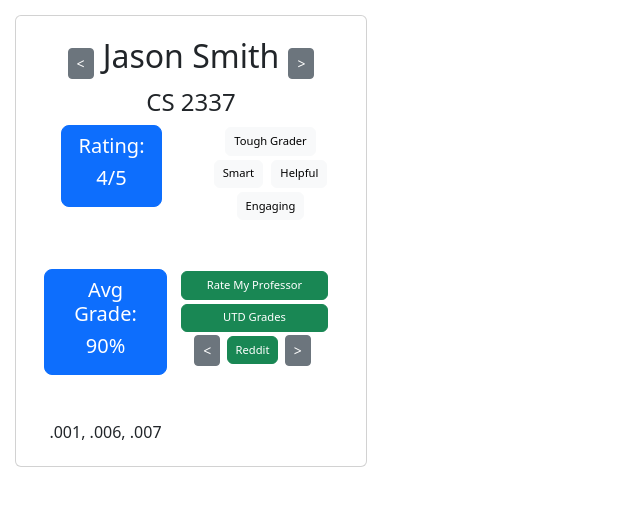
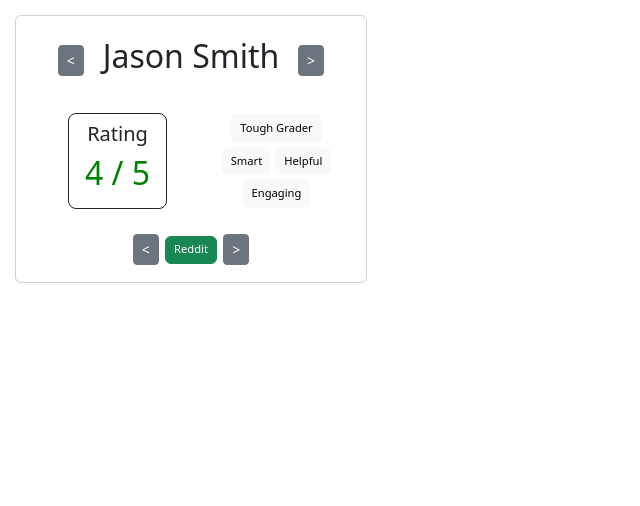
Before and after one commit to demonlexe/sk.edge, a browser extension: page Extension/professorTab/professorTab.html in a window 1280 px wide. Shown: the whole page, without its empty margins (0-640 px from the left). Drawn offline with Linux system fonts and the light colour scheme.

Commit message:
Updating professorTab UI

```diff
--- a/Extension/professorTab/professorTab.html
+++ b/Extension/professorTab/professorTab.html
@@ -13,26 +13,22 @@
                 <div class="card-body">
                     <div class="center-block">
                         <div>
-                            <div class="container text-center" style="height:10%">
+                            <div class="container text-center d-flex flex-column">
                                 <div class="row">
-                                    <div class="col">
-                                        <button class="btn btn-secondary btn-sm inline-with-padding"><</button>
+                                    <div class="col d-flex justify-content-evenly align-items-center">
+                                        <button class="btn btn-secondary btn-sm inline-with-padding">&lt;</button>
                                         <h2 class="inline-with-padding">Jason Smith</h2>
-                                        <button class="btn btn-secondary btn-sm inline-with-padding">></button>
-                                        <h4 id="class-code">CS 2337</h4>
-                                        <h5></h5>
+                                        <button class="btn btn-secondary btn-sm inline-with-padding">&gt;</button>
                                     </div>
-
                                 </div>
-                                <div class="row">
+                                <div class="row d-flex align-items-center justify-content-evenly">
                                   <div class="col">
-                                    <button type="button" class="btn btn-primary btn-lg">
-                                        <h5>Rating:</h5>
-                                        <h5 id="professor-rating-val">4/5</h5>
+                                    <button type="button" class="btn btn-outline-dark btn-lg">
+                                        <h5>Rating</h5>
+                                        <h2 id="professor-rating-val" style="color: green;">4 / 5</h2>
                                     </button>
-                                    <br></br>
                                   </div>
-                                  <div class="col">
+                                  <div class="col d-flex flex-wrap justify-content-center align-items-center p-0 my-4 ">
                                     <button type="button" class="btn btn-light text-wrap"
                                         style="--bs-btn-padding-y: .3rem; --bs-btn-padding-x: .5rem; --bs-btn-font-size: .7rem; margin:2px">
                                         Tough Grader
@@ -49,32 +45,9 @@
                                         style="--bs-btn-padding-y: .3rem; --bs-btn-padding-x: .5rem; --bs-btn-font-size: .7rem; margin:2px">
                                         Engaging
                                     </button>
-
                                 </div>
-                                <br></br>
-                                <br></br>
-                                <br></br>
-                                <div class="row">
-                                    <div class="col">
-                                      <button type="button" class="btn btn-primary btn-lg">
-                                          <h5>Avg Grade:</h5>
-                                          <h5 id="avg-grade-val">90%</h5>
-                                      </button>
                                     </div>
-                                    <div class="col">
-                                        <div class="row">
-                                            <button type="button" class="btn btn-success text-wrap"
-                                                style="--bs-btn-padding-y: .3rem; --bs-btn-padding-x: .5rem; --bs-btn-font-size: .7rem; margin:2px">
-                                                Rate My Professor
-                                            </button>
-                                        </div>
-                                        <div class="row">
-                                            <button type="button" class="btn btn-success text-wrap"
-                                                style="--bs-btn-padding-y: .3rem; --bs-btn-padding-x: .5rem; --bs-btn-font-size: .7rem; margin:2px">
-                                                UTD Grades
-                                            </button>
-                                        </div>
-                                        <div class="row">
+                                        <class="row">
                                             <div class="col">
                                                 <button class="btn btn-secondary btn-sm inline-with-padding"><</button>
                                             <button type="button" class="inline-with-padding btn btn-success text-wrap"
@@ -85,15 +58,6 @@
 
                                             </div>
                                         </div>
-                                  </div>
-                              </div>
-                                <div class="row">
-                                    <div class="col">
-                                        <br></br>
-                                        <h5 class="fs-6">.001, .006, .007</h5>
-                                    </div>
-                                    <div class="col"></div>
-                                </div>
                         </div>
                     </div>
                 </div>
```
Also changed, not shown: Extension/professorTab/professorTab.js (+7 -0 lines).
